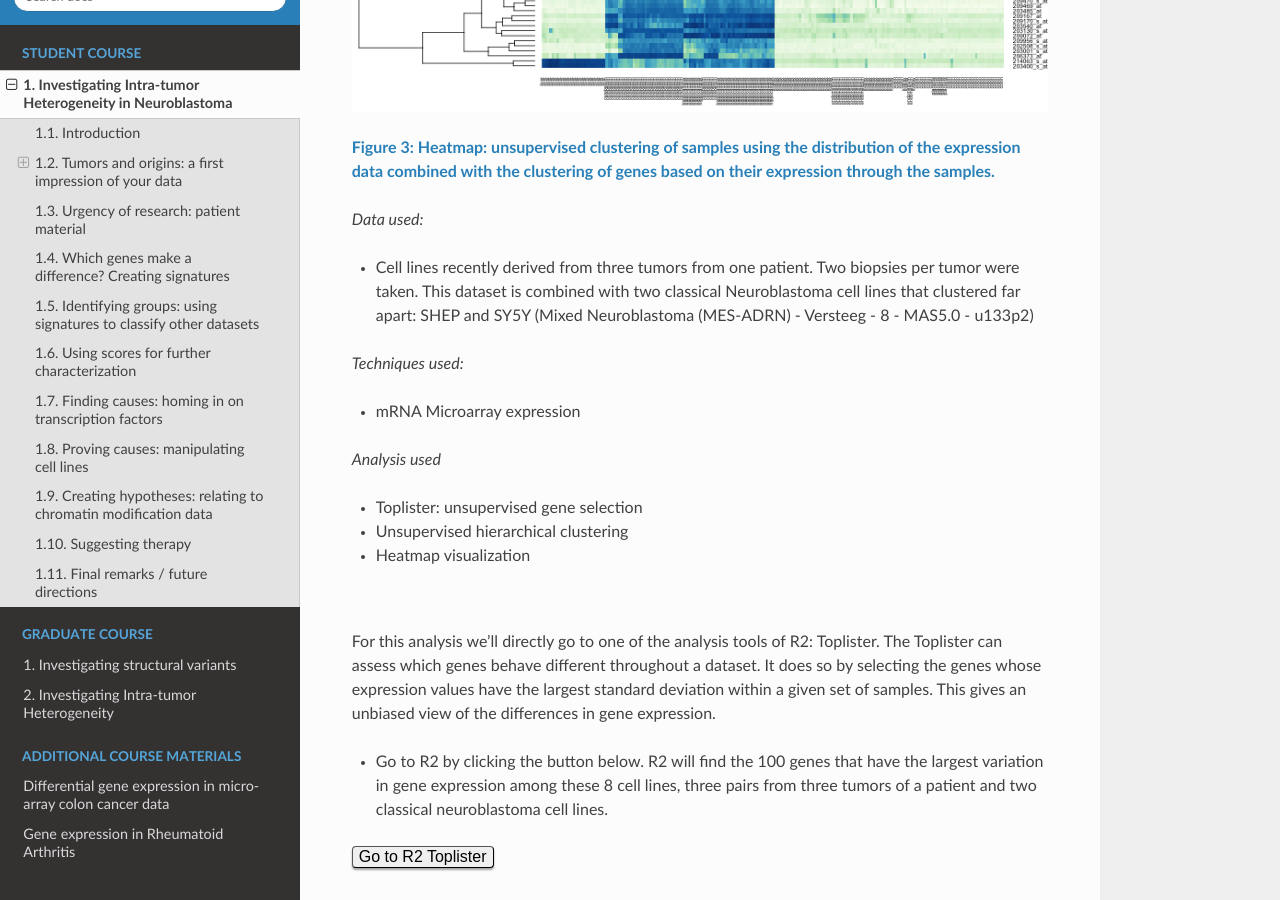
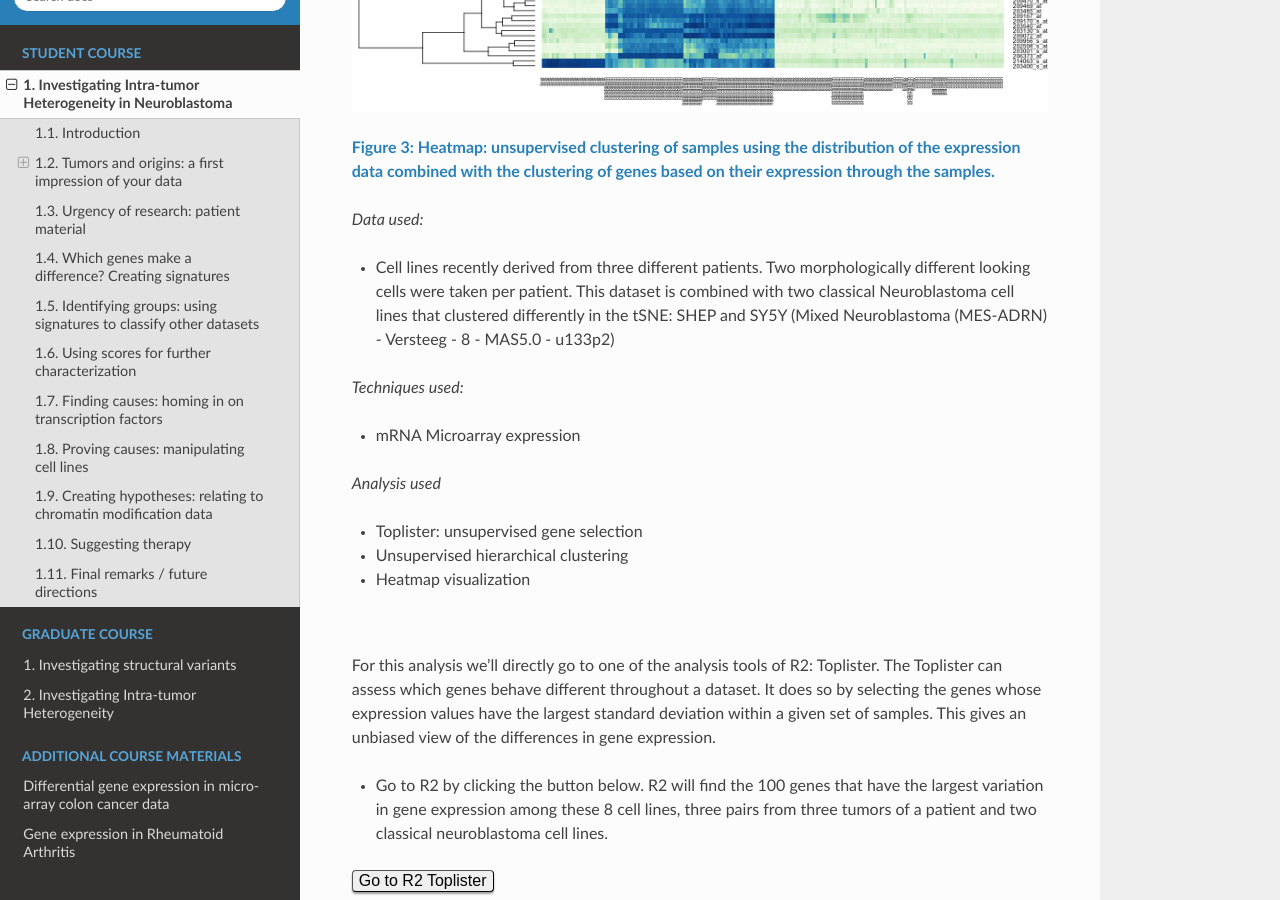
Before and after one commit to antronerds/r2-training-courses, a Sphinx documentation site: the page built from docs/Investigating_Tumor_Heterogeneity_student_version.md, in a window 1280 px wide and 900 px high, scrolled down 5889 px. Built offline with Sphinx 7.4.7 and the Read the Docs theme 2.0.0, drawn with Linux system fonts in a browser that asks for light colours; pages that are not in the unit, such as notebooks, are missing from menus.

```diff
--- a/docs/Investigating_Tumor_Heterogeneity_student_version.md
+++ b/docs/Investigating_Tumor_Heterogeneity_student_version.md
@@ -165,7 +165,7 @@
 
 
 *Data used:*
-  * Cell lines recently derived from three tumors from one patient. Two biopsies per tumor were taken. This dataset is combined with two classical Neuroblastoma cell lines that clustered far apart: SHEP and SY5Y (Mixed Neuroblastoma (MES-ADRN) - Versteeg - 8 - MAS5.0 - u133p2)
+  * Cell lines recently derived from three different patients. Two morphologically different looking cells were taken per patient. This dataset is combined with two classical Neuroblastoma cell lines that clustered differently in the tSNE: SHEP and SY5Y (Mixed Neuroblastoma (MES-ADRN) - Versteeg - 8 - MAS5.0 - u133p2)
 
 *Techniques used:*
 * mRNA Microarray expression
```
